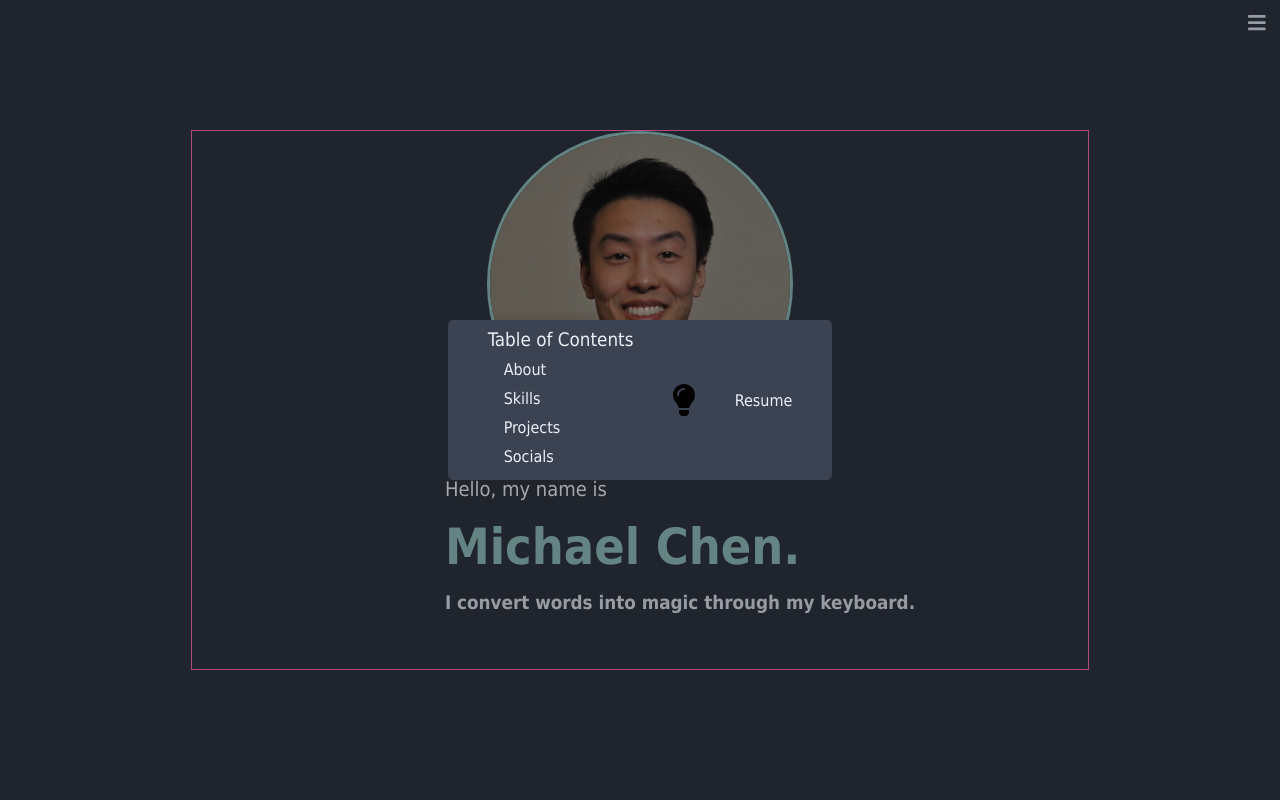
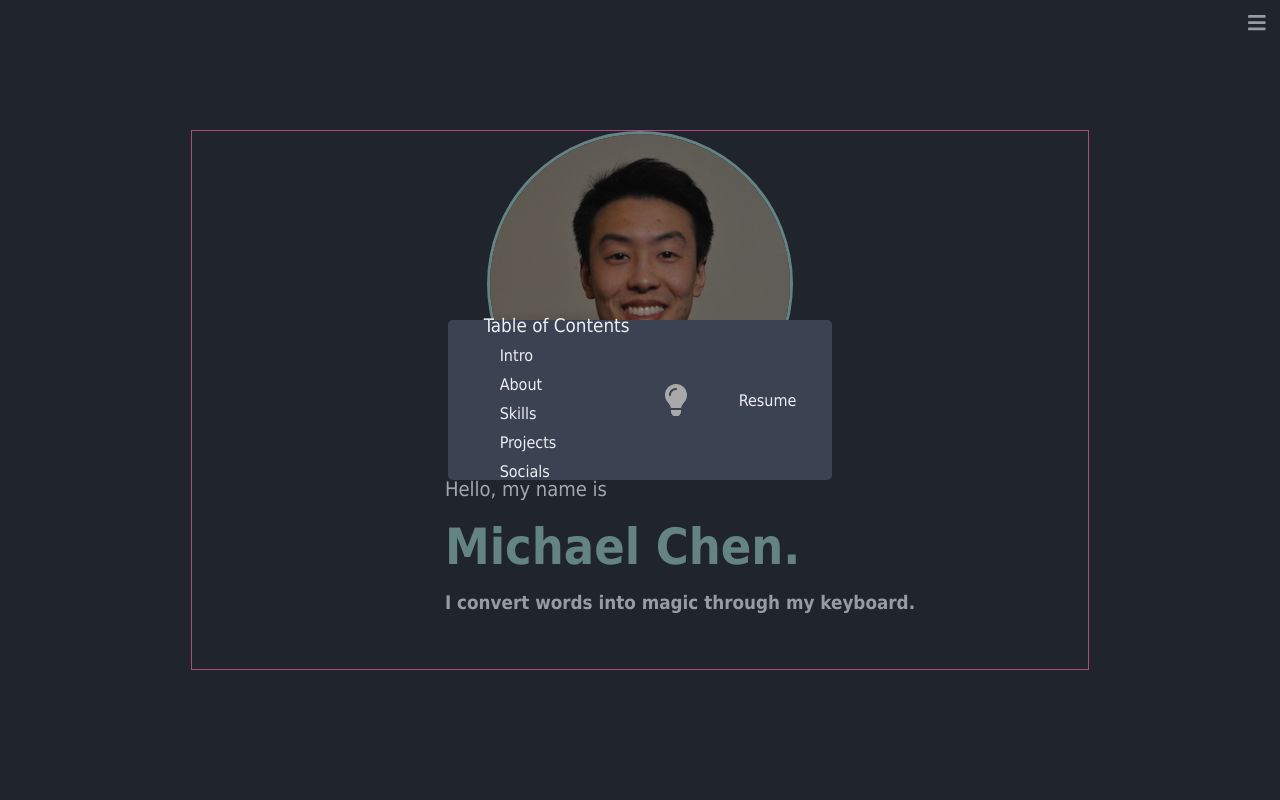
Before and after one commit to michaelcheny/portfolio-v1.5, a React (Create React App) app: page / in a window 1280 px wide. Both pictures are taken after a click on the button 1256 px from the left and 23 px from the top of the page. Shown: the top 800 px of the page. Built offline with nearby package versions, Linux system fonts and the light colour scheme.

Commit message:
add intro to toc for scroling

```diff
--- a/src/components/Intro.js
+++ b/src/components/Intro.js
@@ -81,7 +81,7 @@ const IntroDeets = styled.div`
 
 const Intro = () => {
   return (
-    <Section>
+    <Section id="intro">
       <IntroContainer>
         <ProfilePic>
           <img src={pic} alt="profile pic" />
--- a/src/components/Menu.js
+++ b/src/components/Menu.js
@@ -31,12 +31,23 @@ const InsideMenu = styled.div`
     color: orange;
   }
   .theme-dark {
-    color: black;
+    color: darkgrey;
   }
   .btn {
     &:hover {
       cursor: pointer;
       transform: scale(1.13);
+    }
+  }
+  .link {
+    padding: 5px 0;
+    padding-left: 1rem;
+    transition: 200ms linear;
+
+    &:hover {
+      cursor: pointer;
+      transform: scale(1.05);
+      color: ${({ theme }) => theme.textAccent};
     }
   }
 
@@ -65,17 +76,6 @@ const SectionLinks = styled.div`
     font-weight: 400;
     padding-bottom: 5px;
   }
-
-  .link {
-    padding: 5px 0;
-    padding-left: 1rem;
-
-    &:hover {
-      cursor: pointer;
-      transform: scale(1.1);
-      color: ${({ theme }) => theme.textAccent};
-    }
-  }
 `;
 
 const Menu = ({ setShowMenu, setTheme, theme }) => {
@@ -86,16 +86,19 @@ const Menu = ({ setShowMenu, setTheme, theme }) => {
       <InsideMenu ref={outsideNode}>
         <SectionLinks>
           <h3>Table of Contents</h3>
-          <Link className="link" to="about" smooth={true} duration={400}>
+          <Link className="link" to="intro" smooth duration={400}>
+            Intro
+          </Link>
+          <Link className="link" to="about" smooth duration={400}>
             About
           </Link>
-          <Link className="link" to="skills" smooth={true} duration={400}>
+          <Link className="link" to="skills" smooth duration={400}>
             Skills
           </Link>
-          <Link className="link" to="projects" smooth={true} duration={400}>
+          <Link className="link" to="projects" smooth duration={400}>
             Projects
           </Link>
-          <Link className="link" to="social" smooth={true} duration={400}>
+          <Link className="link" to="social" smooth duration={400}>
             Socials
           </Link>
         </SectionLinks>
@@ -107,7 +110,7 @@ const Menu = ({ setShowMenu, setTheme, theme }) => {
           onClick={() => (theme === "dark" ? setTheme("dark") : setTheme("light"))}
         />
 
-        <ResumeLink href={resume} target="_blank" rel="noopener noreferrer">
+        <ResumeLink className="link" href={resume} target="_blank" rel="noopener noreferrer">
           Resume
         </ResumeLink>
       </InsideMenu>
```
